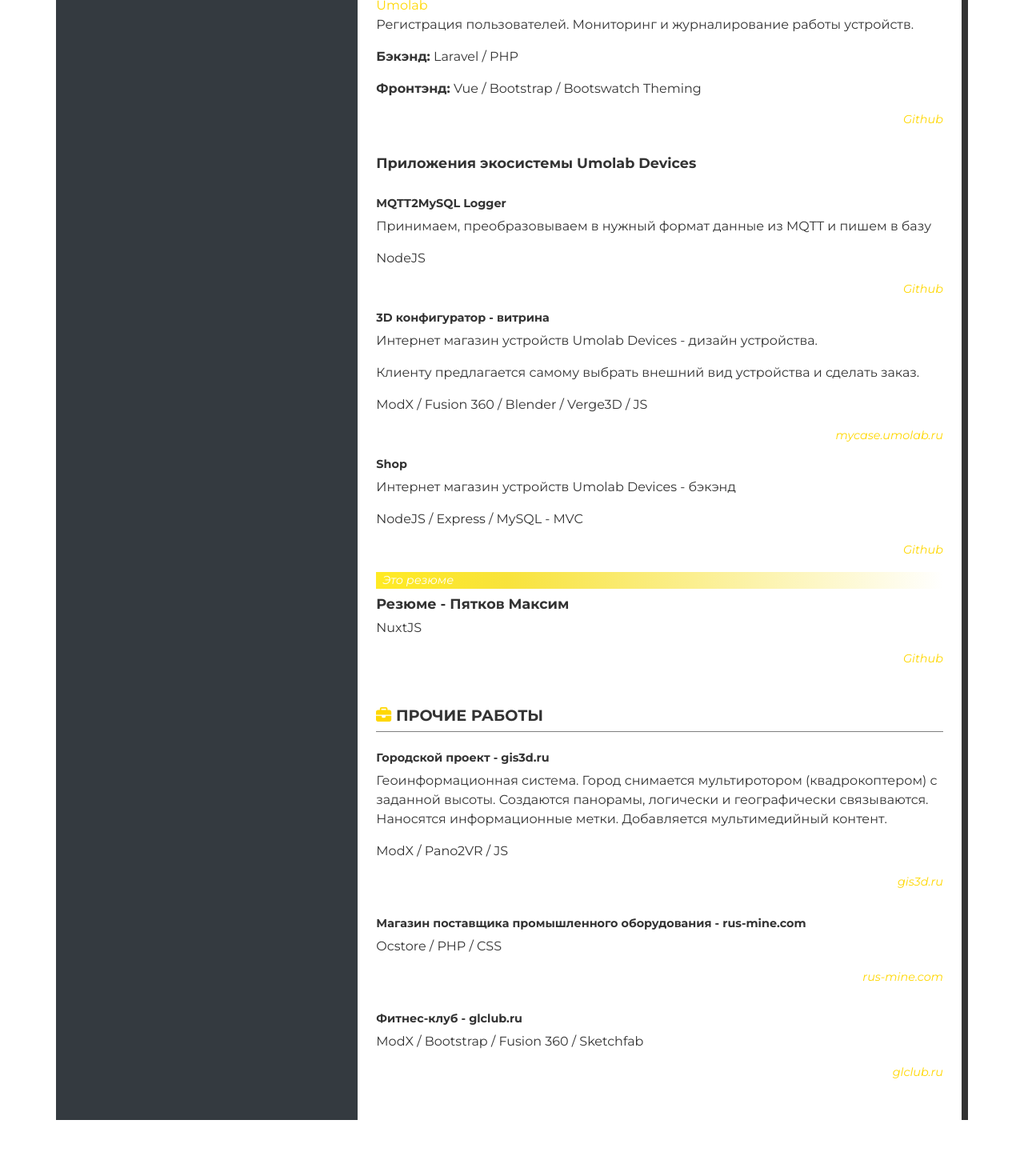
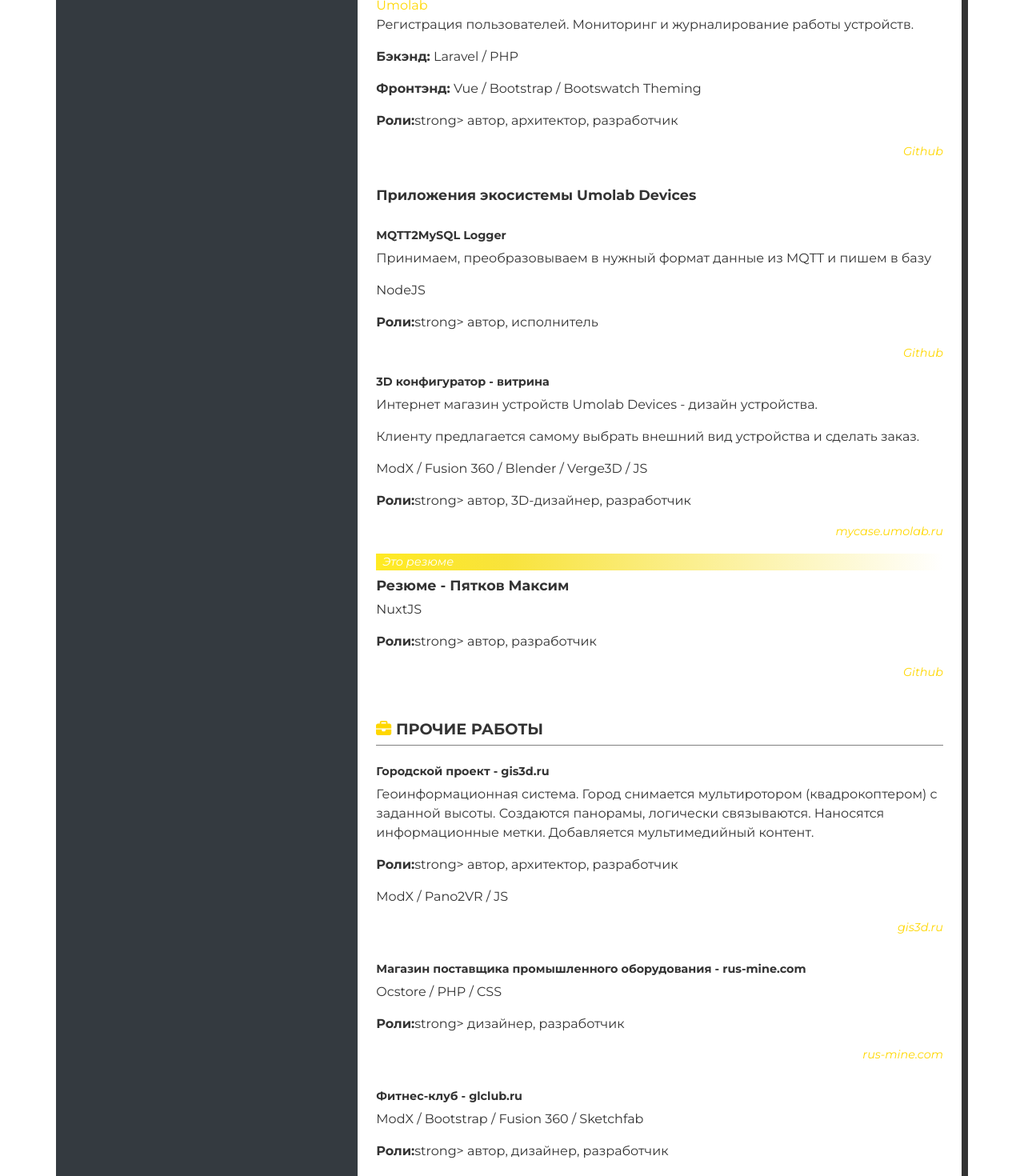
Before and after one commit to BlkDem/resume, a Nuxt app: page / in a window 1280 px wide. Shown: the part 1760-3230 px from the top of the page at 80% size. Before the commit the page ends 3160 px from the top, so only its background shows below. Built offline with nearby package versions, Linux system fonts and the light colour scheme.

Commit message:
edit potfolio

```diff
--- a/components/Any.vue
+++ b/components/Any.vue
@@ -7,9 +7,11 @@
 
     <h5>Городской проект - gis3d.ru</h5>
     <p> Геоинформационная система. Город снимается мультиротором (квадрокоптером) с заданной высоты.
-      Создаются панорамы, логически и географически связываются. Наносятся информационные метки.
+      Создаются панорамы, логически связываются. Наносятся информационные метки.
       Добавляется мультимедийный контент.</p>
+    <p> <strong>Роли:</strong>strong> автор, архитектор, разработчик </p>
     <p> ModX / Pano2VR / JS </p>
+
     <p class="bottom-p"><a class="gold" href="https://gis3d.ru" target="_blank">
         gis3d.ru
       </a>
@@ -18,6 +20,8 @@
     <div class="space-4"></div>
     <h5>Магазин поставщика промышленного оборудования - rus-mine.com</h5>
     <p> Ocstore / PHP / CSS </p>
+    <p> <strong>Роли:</strong>strong> дизайнер, разработчик </p>
+
     <p class="bottom-p"><a class="gold" href="https://rus-mine.com" target="_blank">
         rus-mine.com
       </a>
@@ -26,6 +30,9 @@
     <div class="space-4"></div>
     <h5>Фитнес-клуб - glclub.ru</h5>
     <p> ModX / Bootstrap / Fusion 360 / Sketchfab </p>
+
+    <p> <strong>Роли:</strong>strong> автор, дизайнер, разработчик </p>
+
     <p class="bottom-p"><a class="gold" href="https://glclub.ru" target="_blank">
         glclub.ru
       </a>
--- a/components/Portfolio.vue
+++ b/components/Portfolio.vue
@@ -15,6 +15,8 @@
     <p> <strong>Бэкэнд:</strong> Laravel / PHP </p>
     <p> <strong>Фронтэнд:</strong> Vue / Bootstrap / Bootswatch Theming </p>
 
+    <p> <strong>Роли:</strong>strong> автор, архитектор, разработчик </p>
+
     <p class="bottom-p"><a class="gold" href="https://github.com/BlkDem/iotman-lav" target="_blank">
       Github
       </a>
@@ -26,6 +28,9 @@
     <h5>MQTT2MySQL Logger</h5>
     <p> Принимаем, преобразовываем в нужный формат данные из MQTT и пишем в базу </p>
     <p> NodeJS </p>
+
+    <p> <strong>Роли:</strong>strong> автор, исполнитель </p>
+
     <p class="bottom-p"><a class="gold" href="https://github.com/BlkDem/iotman-logger" target="_blank">
         Github
       </a>
@@ -35,6 +40,9 @@
     <p> Интернет магазин устройств Umolab Devices - дизайн устройства.</p>
     <p> Клиенту предлагается самому выбрать внешний вид устройства и сделать заказ.</p>
     <p> ModX / Fusion 360 / Blender / Verge3D / JS</p>
+
+    <p> <strong>Роли:</strong>strong> автор, 3D-дизайнер, разработчик </p>
+
     <!-- <p> <a href="https://mycase.umolab.ru/" class="gold" target="_blank">https://mycase.umolab.ru/</a></p> -->
     <p class="bottom-p">
       <a class="gold" href="https://mycase.umolab.ru/" target="_blank">
@@ -43,18 +51,20 @@
     </p>
 
 
-    <h5>Shop</h5>
+    <!-- <h5>Shop</h5>
     <p> Интернет магазин устройств Umolab Devices - бэкэнд</p>
     <p> NodeJS / Express / MySQL - MVC</p>
     <p class="bottom-p">
       <a class="gold" href="https://github.com/BlkDem/umolab-shop-backend" target="_blank">
         Github
       </a>
-    </p>
+    </p> -->
 
     <div class="p-gradient my-2"><p class="small-p">Это резюме</p></div>
     <h4>Резюме - Пятков Максим</h4>
     <p>NuxtJS</p>
+    <p> <strong>Роли:</strong>strong> автор, разработчик </p>
+
     <p class="bottom-p">
       <a class="gold" href="https://github.com/BlkDem/resume" target="_blank">
         Github
```
